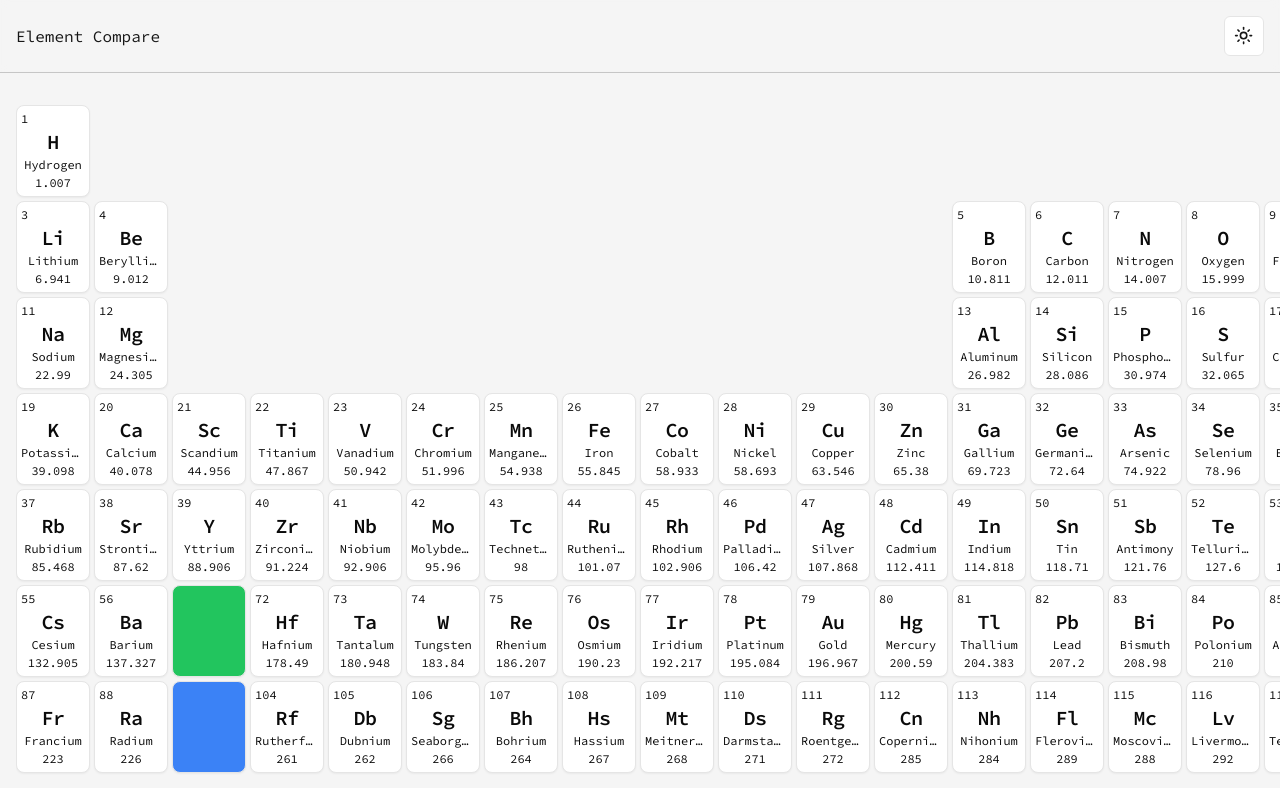
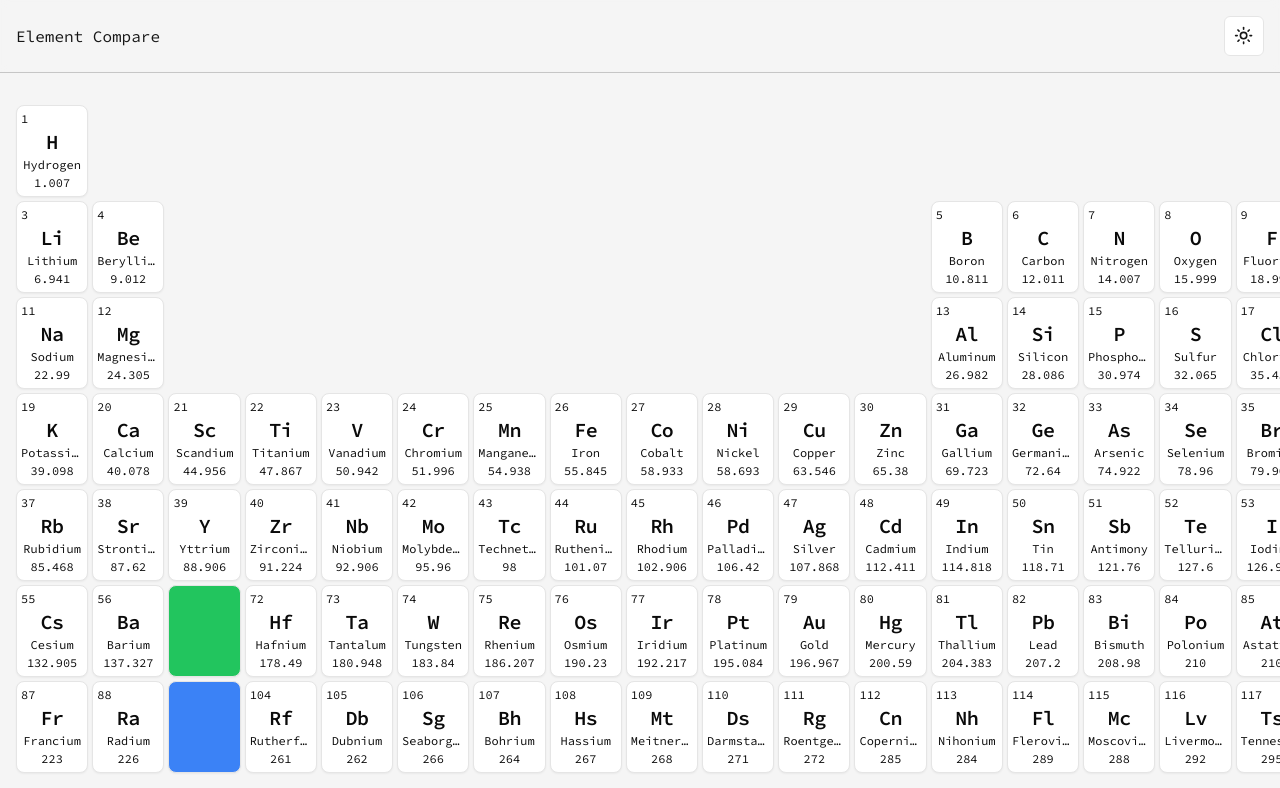
Before and after one commit to 0mppula/element-compare, a Next.js app: page / in a window 1280 px wide. Shown: the top 788 px of the page. Built offline with nearby package versions, Linux system fonts and the light colour scheme.

Commit message:
Update app layout and element cards.

```diff
--- a/app/(root)/layout.tsx
+++ b/app/(root)/layout.tsx
@@ -1,3 +1,7 @@
 export default function RootLayout({ children }: { children: React.ReactNode }) {
-	return <div className="container min-h-svh pt-[72.8px]">{children}</div>;
+	return (
+		<div className="container min-h-svh pt-[72.8px] overflow-x-auto w-[calc(1400px)]">
+			{children}
+		</div>
+	);
 }
--- a/components/PeriodicTable/Element.tsx
+++ b/components/PeriodicTable/Element.tsx
@@ -42,9 +42,7 @@ const Element = ({ element, nextElement }: ElementProps) => {
       lanthanide or actinide elements. */}
 			<div className={isFirstLanthanide || isFirstActinide ? 'col-span-3' : 'hidden'} />
 
-			<Card
-				className={`p-1 col-span-1 row-start-${elementRowStart} w-[74px] text-wrap text-[12px]`}
-			>
+			<Card className={`p-1 col-span-1 row-start-${elementRowStart}  text-wrap text-[12px]`}>
 				<div>
 					<p className="flex justify-between items-center">{element.AtomicNumber}</p>
 				</div>
@@ -59,8 +57,8 @@ const Element = ({ element, nextElement }: ElementProps) => {
 			</Card>
 
 			{/* The following div spans the empty space that is allocated for the lanthanide and actinide elements seperator. */}
-			{isLastBeforeLanthanide && <Card className="bg-green-500 min-w-[74px]" />}
-			{isLastBeforeActinide && <Card className="bg-blue-500 min-w-[74px]" />}
+			{isLastBeforeLanthanide && <Card className="bg-green-500" />}
+			{isLastBeforeActinide && <Card className="bg-blue-500" />}
 
 			{isLastBeforeLanthanide && <div className="row-start-8 col-span-18 h-2" />}
 
--- a/components/PeriodicTable/index.tsx
+++ b/components/PeriodicTable/index.tsx
@@ -19,7 +19,7 @@ const PeriodicTable = () => {
 	const reOrderedElements = [...nonLanthanideActinideElements, ...lanthadineAndActinideElements];
 
 	return (
-		<div className="grid grid-cols-18 grid-rows-[repeat(8, minmax(0, 1fr)), auto, 1fr] gap-1 overflow-x-auto min-w-[1400px]">
+		<div className="grid grid-cols-18 grid-rows-[repeat(8, minmax(0, 1fr)), auto, 1fr] gap-1">
 			{reOrderedElements.map((element, i) => (
 				<Element
 					key={`${element.Element}`}
```
